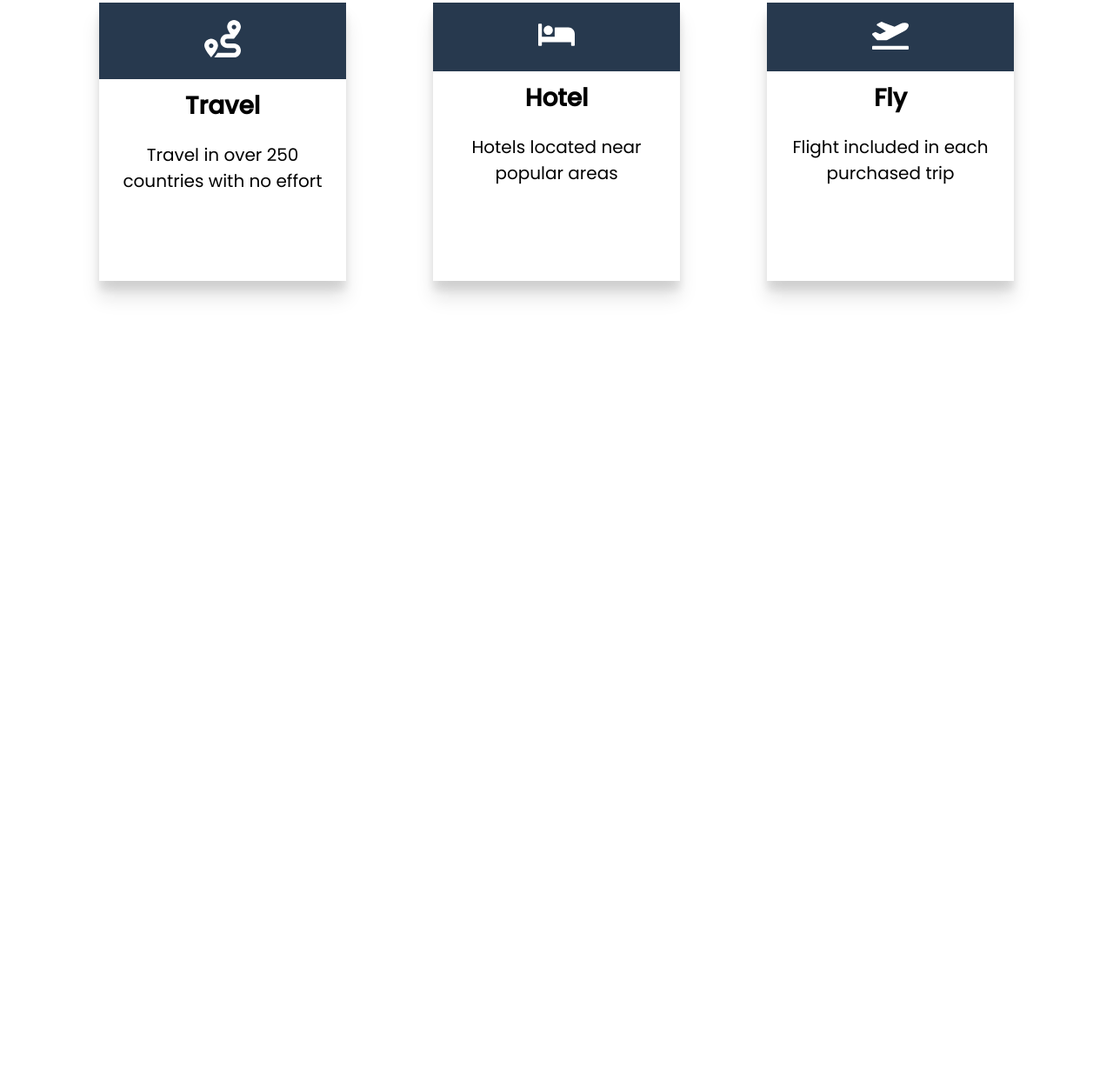
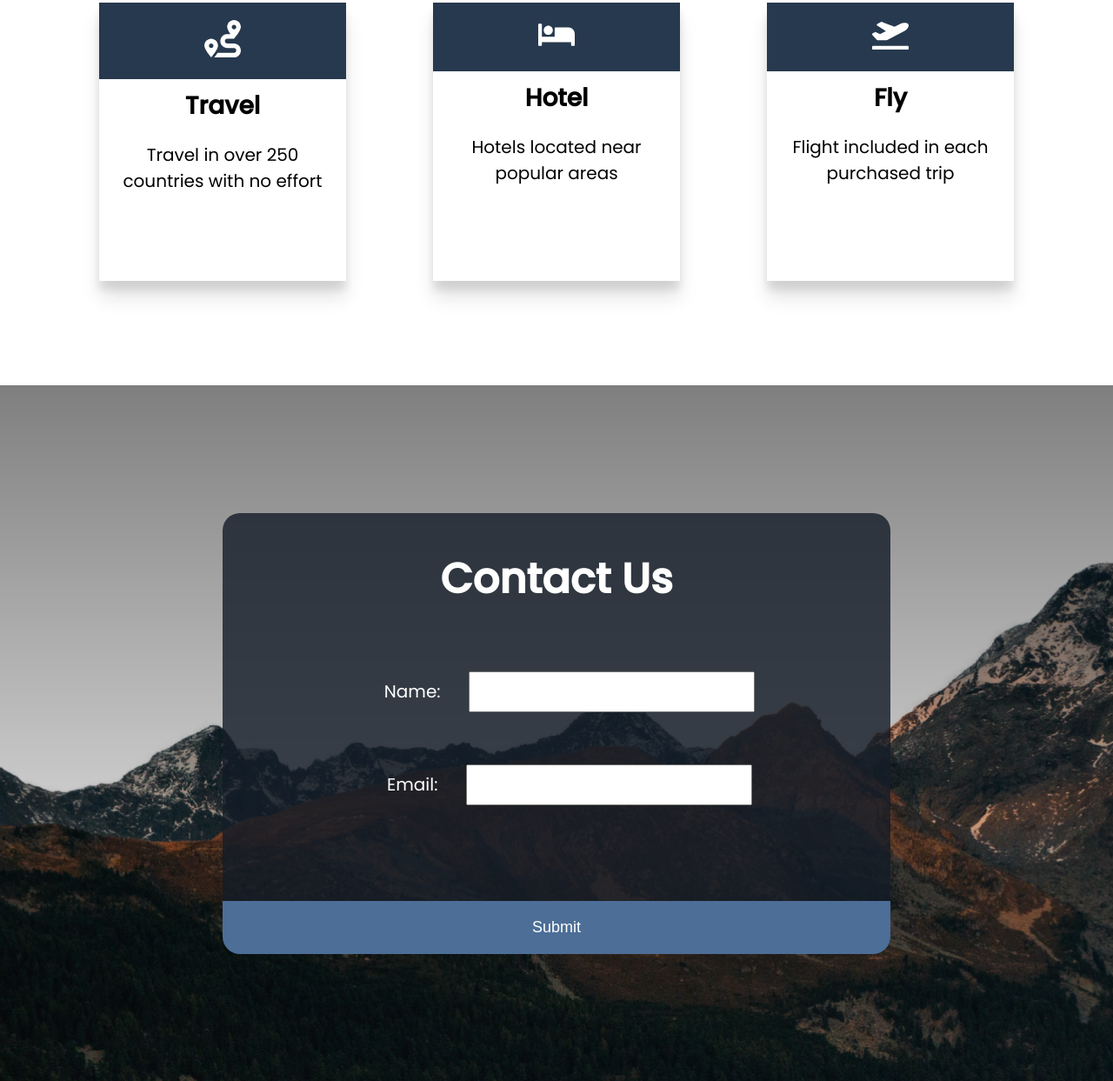
Before and after one commit to tocs77/html5-css-course, a plain HTML site: page 03-Travelly/index.html in a window 1280 px wide. Shown: the part 1959-3202 px from the top of the page at 87% size. Before the commit the page ends 2402 px from the top, so only its background shows below. Drawn offline with Linux system fonts and the light colour scheme; files whose address does not match are found by name; a web font is replaced by a local one.

Commit message:
Added and styled contact section

```diff
--- a/03-Travelly/index.html
+++ b/03-Travelly/index.html
@@ -76,9 +76,25 @@
             </div>
 
         </div>
+    </section>
 
-
+    <section id="contact">
+        <div class="form-wrapper">
+            <header class="form-head">
+                <h2>Contact Us</h2>
+            </header>
+            <form>
+                <div class="name-form">
+                    <label for="name">Name:</label>
+                    <input type="text" name="name" required>
+                </div>
+                <div class="email-form">
+                    <label for="email">Email:</label>
+                    <input type="email" name="email" required>
+                </div>
+                <button type="submit">Submit</button>
+            </form>
+        </div>
     </section>
-</body>
 
 </html>
--- a/03-Travelly/style.css
+++ b/03-Travelly/style.css
@@ -214,6 +214,54 @@ nav ul {
   background: #27394e;
 }
 
+/*CONTACT SECTION*/
+
+#contact {
+  min-height: 100vh;
+  background: linear-gradient(rgba(0, 0, 0, 0.5), transparent),
+    url('./img/contact-mountain.png');
+  background-size: cover;
+  background-repeat: no-repeat;
+  background-position: center;
+  display: flex;
+  align-items: center;
+  justify-content: center;
+}
+
+.form-wrapper {
+  background: rgba(19, 28, 39, 0.8);
+  width: 60%;
+  color: white;
+  border-radius: 20px;
+}
+
+.form-head {
+  text-align: center;
+  padding: 4rem;
+}
+
+.name-form,
+.email-form {
+  padding: 3rem;
+  text-align: center;
+}
+
+.form-wrapper label {
+  margin: 0rem 3rem;
+}
+
+.form-wrapper button {
+  width: 100%;
+  padding: 2rem;
+  margin-top: 8rem;
+  border-bottom-left-radius: 20px;
+  border-bottom-right-radius: 20px;
+}
+
+.form-wrapper input {
+  padding: 1rem 3rem;
+}
+
 /* Media query */
 
 @media screen and (max-width: 932px) {
```
